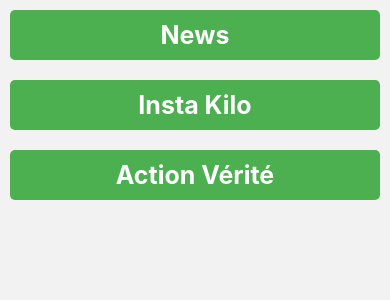
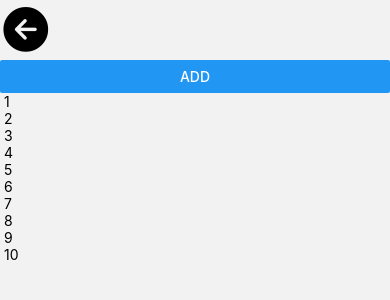
Before and after one commit to gitCDA/BooksApp, a React Native app: screen /AppTuto in a window 390 px wide. Shown: the top 300 px of the page. Built offline with nearby package versions, Linux system fonts and the light colour scheme.

Commit message:
TutoFlatList

```diff
--- a/App.js
+++ b/App.js
@@ -6,6 +6,7 @@ import First from './allApps/First';
 import NewsScreen from './allApps/AppNews';
 import Insta from './allApps/Insta';
 import ActionVerite from './allApps/ActionVerite';
+import Tuto from './allApps/TutoFlatList';
 
 const Stack = createNativeStackNavigator();
 
@@ -24,6 +25,7 @@ const App = () => {
         <Stack.Screen name="NewsScreen" component={NewsScreen} />
         <Stack.Screen name="Insta" component={Insta} />
         <Stack.Screen name="ActionVerite" component={ActionVerite} />
+        <Stack.Screen name="AppTuto" component={Tuto} />
 
       </Stack.Navigator>
 
--- a/allApps/AppNews/components/ItemNews.js
+++ b/allApps/AppNews/components/ItemNews.js
@@ -8,13 +8,13 @@ const ItemNews = ( {item} ) => {
     const navigation = useNavigation();
 
     const detailsNews = () => {
-        // navigation.navigate( 'Details', { item : item } )
+        navigation.navigate( 'First' )
     }
 
   return (
 
     <TouchableOpacity
-    // onPress={ detailsNews }
+    onPress={ detailsNews }
     >
 
         <View style={ styles.app }>
--- a/allApps/AppNews/index.js
+++ b/allApps/AppNews/index.js
@@ -1,28 +1,54 @@
-import { FlatList, StyleSheet, Text, View, Image } from 'react-native'
+import { FlatList, StyleSheet, Text, View, Image, Button } from 'react-native'
 import React from 'react'
 import { styles } from '../First/theme/style'
 import Icone from 'react-native-vector-icons/Ionicons'
 import { useNavigation } from '@react-navigation/native'
 import { news } from '../../datas/news'
 import ItemNews from './components/ItemNews'
+import { useState } from 'react'
 
 const NewsScreen = () => {
 
-  const navigation = useNavigation() ;
+    const navigation = useNavigation() ;
 
-  const openApp = () => {
-    // console.log( "openApp", item )
-    // navigation.goBack()
-    navigation.navigate( 'First' )
-  }
+    const openApp = () => {
+        // console.log( "openApp", item )
+        navigation.goBack()
+        // navigation.navigate( 'First' )
+    }
+
+    const [getNews, setNews] = useState( [] ) ;
+
+    const initNews = () => {
+        setNews ( [] )
+    }
 
   return (
     <View>
-      <Icone name='md-arrow-back-circle' size={55} onPress={ openApp } />
 
+      <View style= { styles.header }>
+
+        <Icone style= { styles.icone }
+        name='md-arrow-back-circle' size={55} onPress={ openApp } />
+
+        <Text style= { styles.textHeader }>Liste des News</Text>
+
+      </View>
 
       <FlatList
-        contentContainerStyle= { styles.flatlist }
+        contentContainerStyle = { styles.flatlist }
+
+        ListHeaderComponent = {
+        <Button
+            onPress={ initNews }
+            title="Init News"
+            color="#841584"
+            accessibilityLabel="Learn more about this purple button"
+        /> }
+
+        ListEmptyComponent = {
+            <Text> Il n'y a pas d'actus à voir </Text>
+        }
 
         data={news}
 
--- a/allApps/First/theme/style.js
+++ b/allApps/First/theme/style.js
@@ -22,7 +22,7 @@ export const styles = StyleSheet.create({
       paddingHorizontal:15,
       marginBottom:15,
       marginHorizontal:10,
-      backgroundColor : colors.primary,
+      backgroundColor : 'rgba(70, 155, 245, 0.75)',
       borderRadius : 15,
       flexDirection : 'row',
       height : 85,
@@ -30,6 +30,21 @@ export const styles = StyleSheet.create({
 
     flatlist: {
       paddingBottom : '12.5%',
+    },
+
+    header: {
+        flexDirection : 'row',
+        alignItems : 'center',
+        // justifyContent : 'center',
+    },
+
+    textHeader: {
+        fontSize : 25,
+    },
+
+    icone: {
+    //   backgroundColor : 'red',
+      width : '15%',
     },
 
     viewImageNews: {
@@ -42,12 +57,14 @@ export const styles = StyleSheet.create({
       aspectRatio : 1,
     //   marginTop : 15,
       borderRadius : 55,
+      borderWidth : 0.85,
+      borderColor : 'black'
     },
 
     textNews: {
       paddingHorizontal:15,
       color : 'rgba( 255, 255, 255, 1)',
-      width : '75%',
+      width : '85%',
     },
 
   })
--- /dev/null
+++ b/allApps/TutoFlatList/index.js
@@ -0,0 +1,63 @@
+import { View, Text, FlatList, Button } from 'react-native'
+import React from 'react'
+import { useState } from 'react'
+import Icone from 'react-native-vector-icons/Ionicons'
+import { styles } from '../First/theme/style'
+import { useNavigation } from '@react-navigation/native'
+
+const Tuto = () => {
+
+    const navigation = useNavigation();
+
+    const openApp = () => {
+        navigation.goBack()
+    }
+
+//   getNombres c'est le tableau en l'état
+  const [getNombres, setNombres] = useState( [1,2,3,4,5,6,7,8,9,10] )
+
+// Ajouter des nombres en fct° des précédents
+  const AddNombres = (  ) => {
+
+    const tempNombres = [ ...getNombres, getNombres.length + 1 ]
+    setNombres( tempNombres )
+
+  }
+
+  return (
+
+    <View>
+
+    <View style= { styles.header }>
+
+    <Icone style= { styles.icone }
+    name='md-arrow-back-circle' size={55} onPress={ openApp } />
+
+  </View>
+
+    <FlatList
+
+        ListHeaderComponent={ <Button
+            title='Add'
+            onPress={ AddNombres }
+        />}
+        data={ getNombres }
+
+        renderItem = { ( {item} ) =>
+        <Text> {item} </Text> }
+
+        // Attribut une clé à chq éléments du tableau
+        keyExtractor = { item => item }
+
+        // onEndReached = { AddNombres }
+
+        // onEndReachedThreshold = {0.2}
+
+    />
+
+    </View>
+
+  )
+}
+
+export default Tuto
--- a/datas/first.js
+++ b/datas/first.js
@@ -8,11 +8,11 @@ export const dataApp = [
     nomApp : "Insta" },
 
     { id : 3,
+    titre : "Tuto",
+    nomApp : "AppTuto" },
+
+    { id : 4,
     titre : "Action Vérité",
     nomApp : "ActionVerite" },
 
-    // { id : 4,
-    // titre : "Tik Tokeuh",
-    // nomApp : "TikTokeuh" },
-
 ] ;
```
